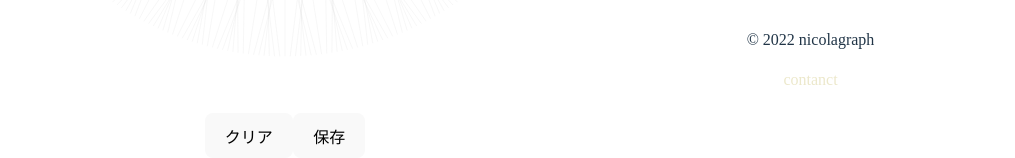
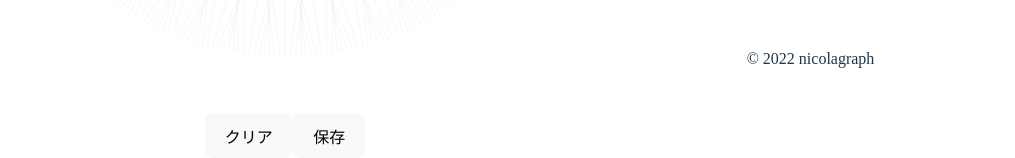
Before and after one commit to escoda-hub/orbitart, a Vue app: page / in a window 1280 px wide. Shown: the part 639-797 px from the top of the page, without its empty margins (155-1170 px from the left). Built offline with nearby package versions, Linux system fonts and the light colour scheme; a web font is replaced by a local one.

Commit message:
delete contact

```diff
--- a/src/App.vue
+++ b/src/App.vue
@@ -199,9 +199,6 @@ const linecolor = ref({r: 211, g: 211, b: 211, a: 1});
       <div>
           <p class="copyright">&copy; 2022 nicolagraph</p>
       </div>
-      <div>
-          <a href="https://twitter.com/rey88020766">contanct</a>
-      </div>
     </footer>
 
   </div>
```
